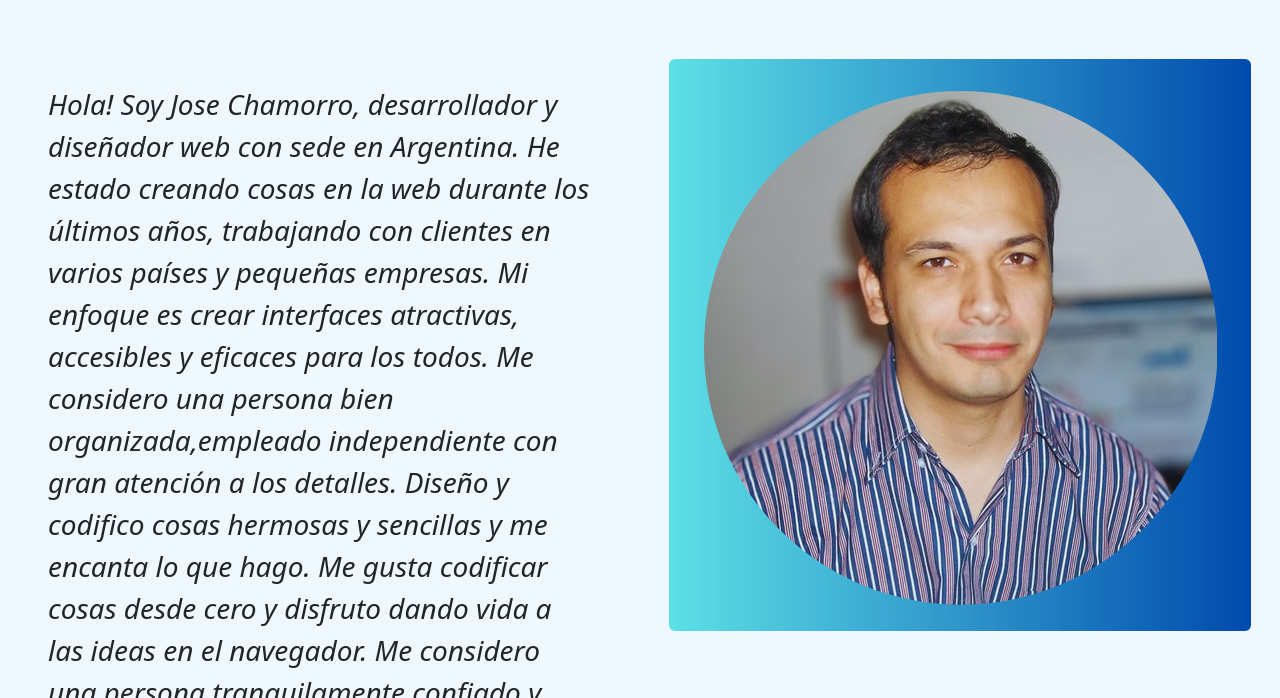
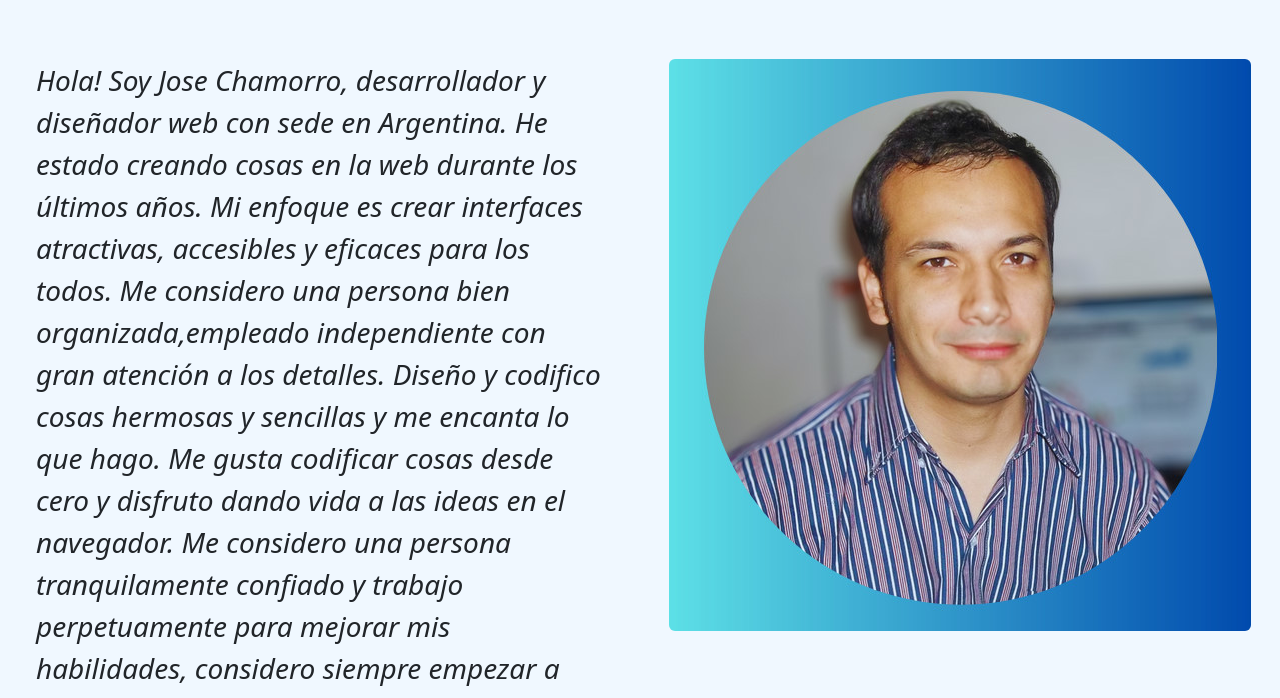
Before and after one commit to josecham/PFChamorroBootstrap, a plain HTML site: page index.html in a window 1280 px wide. Shown: the part 642-1340 px from the top of the page. Drawn offline with nearby package versions, Linux system fonts and the light colour scheme.

Commit message:
la etiqueta de lo que guardo

```diff
--- a/index.html
+++ b/index.html
@@ -82,9 +82,9 @@
             </div>
         </div>
         <div class="row">
-            <div class="col-lg-6 col-12 p-4 ">
+            <div class="col-lg-6 col-12 ">
               <p class="fs-3 p-4 fst-italic">Hola! Soy Jose Chamorro, desarrollador y diseñador web  con sede en Argentina.
-              He estado creando cosas en la web durante los últimos años, trabajando con clientes en varios países y pequeñas empresas.
+              He estado creando cosas en la web durante los últimos años.
               Mi enfoque es crear interfaces atractivas, accesibles y eficaces para los todos. Me considero una persona bien organizada,empleado independiente con gran atención a los detalles. Diseño y codifico cosas hermosas y sencillas y me encanta lo que hago.
               Me gusta codificar cosas desde cero y disfruto dando vida a las ideas en el navegador.
               Me considero una persona tranquilamente confiado y trabajo perpetuamente para mejorar mis habilidades, considero siempre empezar a partir de un problema a la vez.
```
Also changed, not shown: pages/blog.html (+2 -2 lines).
